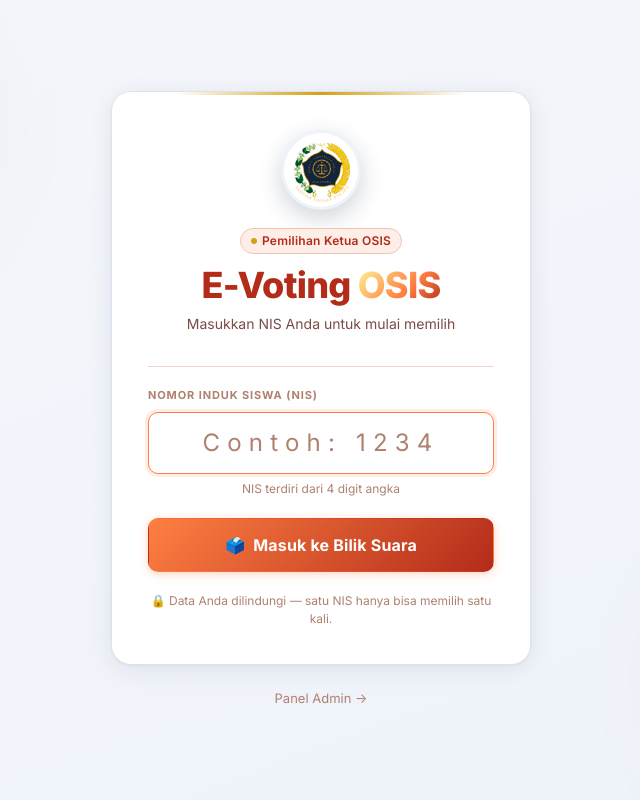
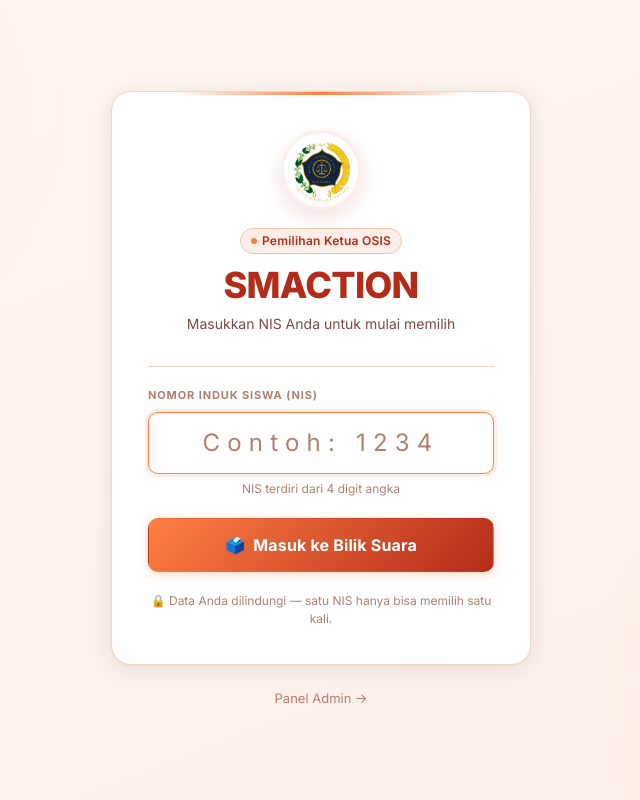
Before and after one commit to zzznyhhh/smaction, a Next.js app: page / in a window 1280 px wide. Shown: the whole page, without its empty margins (319-959 px from the left). Built offline with nearby package versions, Linux system fonts and the light colour scheme.

Commit message:
feat: update homepage to SMACTION branding + warm color palette

```diff
--- a/src/app/page.tsx
+++ b/src/app/page.tsx
@@ -43,7 +43,7 @@ export default function LoginPage() {
   return (
     <main
       className="min-h-screen flex flex-col items-center justify-center px-4"
-      style={{ background: 'linear-gradient(160deg, #F4F6FA 0%, #EEF2FA 100%)' }}
+      style={{ background: 'linear-gradient(160deg, #FDF6F0 0%, #FDEEE8 100%)' }}
     >
       {/* Decorative background blobs */}
       <div
@@ -54,13 +54,13 @@ export default function LoginPage() {
         <div style={{
           position: 'absolute', top: -120, left: -120,
           width: 480, height: 480, borderRadius: '50%',
-          background: 'radial-gradient(circle, rgba(11,35,65,0.07) 0%, transparent 70%)',
+          background: 'radial-gradient(circle, rgba(179,44,26,0.08) 0%, transparent 70%)',
           filter: 'blur(40px)',
         }} />
         <div style={{
           position: 'absolute', bottom: -80, right: -80,
           width: 400, height: 400, borderRadius: '50%',
-          background: 'radial-gradient(circle, rgba(212,160,23,0.1) 0%, transparent 70%)',
+          background: 'radial-gradient(circle, rgba(254,127,66,0.12) 0%, transparent 70%)',
           filter: 'blur(50px)',
         }} />
       </div>
@@ -75,15 +75,15 @@ export default function LoginPage() {
           background: '#FFFFFF',
           borderRadius: 20,
           padding: '40px 36px 36px',
-          border: '1px solid #DDE3EE',
-          boxShadow: '0 4px 24px rgba(15,23,42,0.08), 0 1px 3px rgba(15,23,42,0.05)',
+          border: '1px solid var(--color-border)',
+          boxShadow: '0 4px 24px rgba(42,22,23,0.08), 0 1px 3px rgba(42,22,23,0.05)',
         }}
       >
         {/* Top accent bar */}
         <div style={{
           position: 'absolute', top: 0, left: '15%', right: '15%',
           height: 3,
-          background: 'linear-gradient(90deg, transparent, #D4A017, transparent)',
+          background: 'linear-gradient(90deg, transparent, #FE7F42, transparent)',
           borderRadius: '0 0 2px 2px',
         }} />
 
@@ -95,8 +95,8 @@ export default function LoginPage() {
             style={{
               width: 80, height: 80, borderRadius: '50%',
               background: '#ffffff',
-              border: '3px solid #EEF2F9',
-              boxShadow: '0 8px 24px rgba(11,35,65,0.2)',
+              border: '3px solid #FDEEE8',
+              boxShadow: '0 8px 24px rgba(179,44,26,0.15)',
               display: 'flex', alignItems: 'center', justifyContent: 'center',
               marginBottom: 16,
               overflow: 'hidden',
@@ -111,7 +111,7 @@ export default function LoginPage() {
           >
             <span style={{
               width: 6, height: 6, borderRadius: '50%',
-              background: '#D4A017', display: 'inline-block',
+              background: '#FE7F42', display: 'inline-block',
             }} />
             Pemilihan Ketua OSIS
           </span>
@@ -120,8 +120,7 @@ export default function LoginPage() {
             className="heading-lg text-center animate-fade-in delay-200"
             style={{ color: 'var(--color-primary)', marginBottom: 6 }}
           >
-            E-Voting{' '}
-            <span className="text-gradient-gold">OSIS</span>
+            SMACTION
           </h1>
           <p
             className="text-center animate-fade-in delay-300"
@@ -200,7 +199,7 @@ export default function LoginPage() {
           >
             {loading ? (
               <>
-                <span className="spinner" style={{ width: 18, height: 18, borderTopColor: '#0B2341' }} />
+                <span className="spinner" style={{ width: 18, height: 18, borderTopColor: '#ffffff' }} />
                 Memverifikasi...
               </>
             ) : (
```
